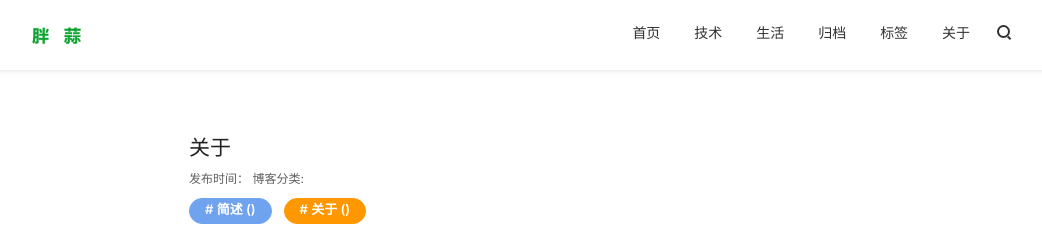
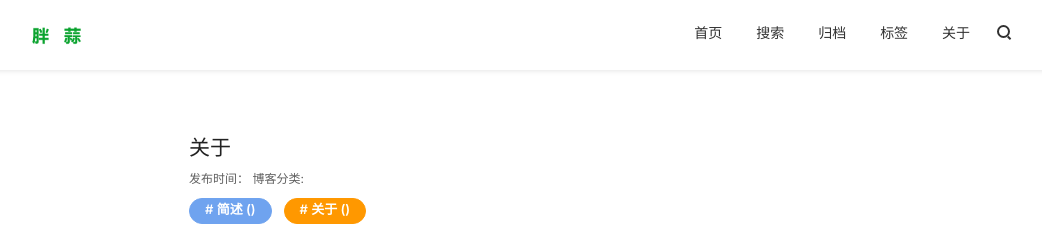
Before and after one commit to mhcyong/blog, a Jekyll site: the page built from about.md, in a window 1280 px wide. Shown: the top 226 px of the page, without its empty margins (126-1168 px from the left). Built offline with Jekyll 4.4.1, drawn with Linux system fonts in a browser that asks for light colours; nearby versions of some CDN libraries; comment, search, counter and statistics services are not loaded.

Commit message:
update template

```diff
--- a/_config.yml
+++ b/_config.yml
@@ -14,11 +14,8 @@ links:
   - name:         首页
     url:          /
     external:     false
-  - name:         技术
-    url:          /technology
-    external:     false
-  - name:         生活
-    url:          /life
+  - name:         搜索
+    url:          /search.html
     external:     false
   - name:         归档
     url:          /archives
--- a/_layouts/blog.html
+++ b/_layouts/blog.html
@@ -41,9 +41,9 @@
         <div class="navbar-search" onclick="">
             <span class="icon-search"></span>
             <form id="cb-search-btn" role="search">
-         <span class="search-box">
-         <input type="text" class="input" id="cb-search-content" required="true" placeholder="标题 标签..." maxlength="30" autocomplete="off">
-        </span>
+			 <span class="search-box">
+			 <input type="text" class="input" id="cb-search-content" required="true" placeholder="标题 标签..." maxlength="30" autocomplete="off">
+			</span>
             </form>
         </div>
         <div class="navbar-mobile-menu" onclick="">
```
